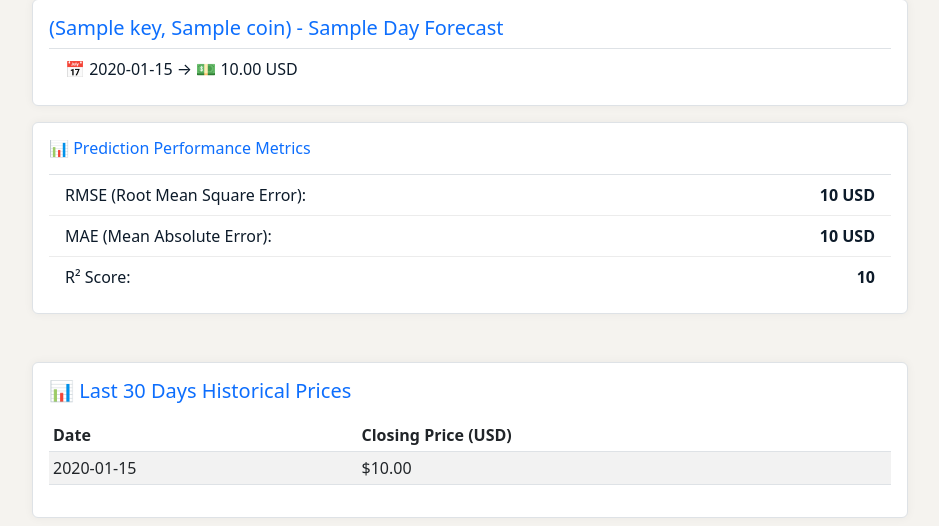
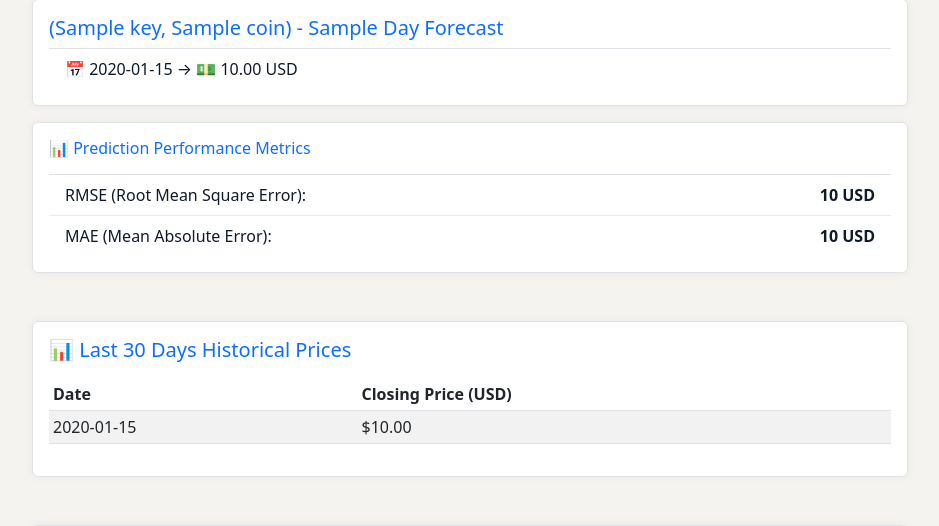
Before and after one commit to Fatihture/Capstone-Crypto-Project, a Flask app: template templates/index.html in a window 1280 px wide. Shown: the part 271-797 px from the top of the page, without its empty margins (170-1109 px from the left). Run offline with Flask 3, Linux system fonts and the light colour scheme; the template is opened without the code that fills it: most values are stand-ins (such as "Sample title", 1, 10 or a date in 2020); some libraries are stand-ins or nearby versions.

Commit message:
güncelleme açıklaması

```diff
--- a/app.py
+++ b/app.py
@@ -9,7 +9,7 @@ from utils.preprocess_data import preprocess_data
 import plotly.graph_objs as go
 import plotly
 import json
-from sklearn.metrics import mean_squared_error, mean_absolute_error, r2_score
+from sklearn.metrics import mean_squared_error, mean_absolute_error
 
 app = Flask(__name__)
 
@@ -36,7 +36,6 @@ def index():
     csv_ready = False
     rmse_score = None
     mae_score = None
-    r2_score_val = None
     current_prices = fetch_current_prices(list(COINS.keys()))
     past_prices = []
     original_df = None
@@ -79,14 +78,13 @@ def index():
             csv_df.to_csv("predictions.csv", index=False)
             csv_ready = True
 
-            # RMSE, MAE, R² Score
+            # RMSE & MAE
             last_15_X = X[-15:]
             real_15 = scaler.inverse_transform(y[-15:])
             predicted_15 = scaler.inverse_transform(model.predict(last_15_X, verbose=0))
 
             rmse_score = round(np.sqrt(mean_squared_error(real_15, predicted_15)), 2)
             mae_score = round(mean_absolute_error(real_15, predicted_15), 2)
-            r2_score_val = round(r2_score(real_15, predicted_15), 4)
 
             # Grafik - Tahmin
             fig_pred = go.Figure()
@@ -123,7 +121,6 @@ def index():
         csv_ready=csv_ready,
         rmse_score=rmse_score,
         mae_score=mae_score,
-        r2_score=r2_score_val,
         current_prices=current_prices,
         past_prices=past_prices
     )
--- a/templates/index.html
+++ b/templates/index.html
@@ -161,13 +161,10 @@
                           MAE (Mean Absolute Error):
                          <span><strong>{{ mae_score }} USD</strong></span>
                       </li>
-                        <li class="list-group-item d-flex justify-content-between">
-                            R² Score:
-                            <span><strong>{{ r2_score }}</strong></span>
-                        </li>
                     </ul>
                 </div>
                 {% endif %}
+
 
                 {% if csv_ready %}
                     <div class="text-center mt-3">
```
Lines whose indentation alone changed are shown as unchanged.
